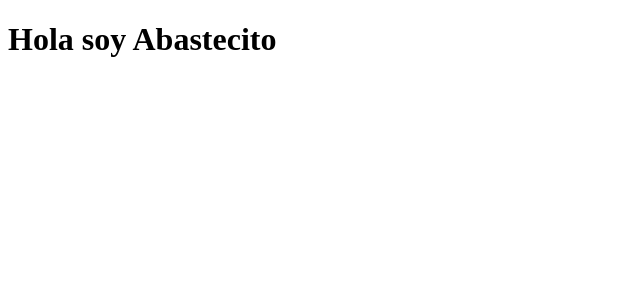
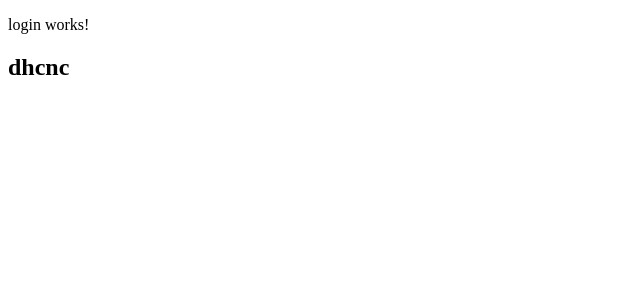
Before and after one commit to Erick-Hernandez-Ortega/AbastoTotal, an Angular app: page / in a window 1280 px wide. Shown: the top 300 px of the page, without its empty margins (0-640 px from the left). Built offline with nearby package versions, Linux system fonts and the light colour scheme.

Commit message:
Se inicia routeando el login primero

```diff
--- a/src/app/app-routing.module.ts
+++ b/src/app/app-routing.module.ts
@@ -1,7 +1,10 @@
 import { NgModule } from '@angular/core';
 import { RouterModule, Routes } from '@angular/router';
+import { LoginComponent } from './components/login/login.component';
 
-const routes: Routes = [];
+const routes: Routes = [
+  {path: "", component: LoginComponent},
+];
 
 @NgModule({
   imports: [RouterModule.forRoot(routes)],
--- a/src/app/app.component.html
+++ b/src/app/app.component.html
@@ -1 +1 @@
-<h1>Hola soy {{ title }}</h1>
+<router-outlet></router-outlet>
--- a/src/app/app.module.ts
+++ b/src/app/app.module.ts
@@ -3,10 +3,12 @@
 
 import { AppRoutingModule } from './app-routing.module';
 import { AppComponent } from './app.component';
+import { LoginComponent } from './components/login/login.component';
 
 @NgModule({
   declarations: [
-    AppComponent
+    AppComponent,
+    LoginComponent
   ],
   imports: [
     BrowserModule,
--- /dev/null
+++ b/src/app/components/login/login.component.html
@@ -0,0 +1,4 @@
+<p>
+  login works!
+</p>
+<h2>dhcnc</h2>
--- /dev/null
+++ b/src/app/components/login/login.component.ts
@@ -0,0 +1,15 @@
+import { Component, OnInit } from '@angular/core';
+
+@Component({
+  selector: 'app-login',
+  templateUrl: './login.component.html',
+  styleUrls: ['./login.component.css']
+})
+export class LoginComponent implements OnInit {
+
+  constructor() { }
+
+  ngOnInit() {
+  }
+
+}
```
Also changed, not shown: src/app/components/login/login.component.css (added), 1 other file (tests, documents, lock files or other folders).
